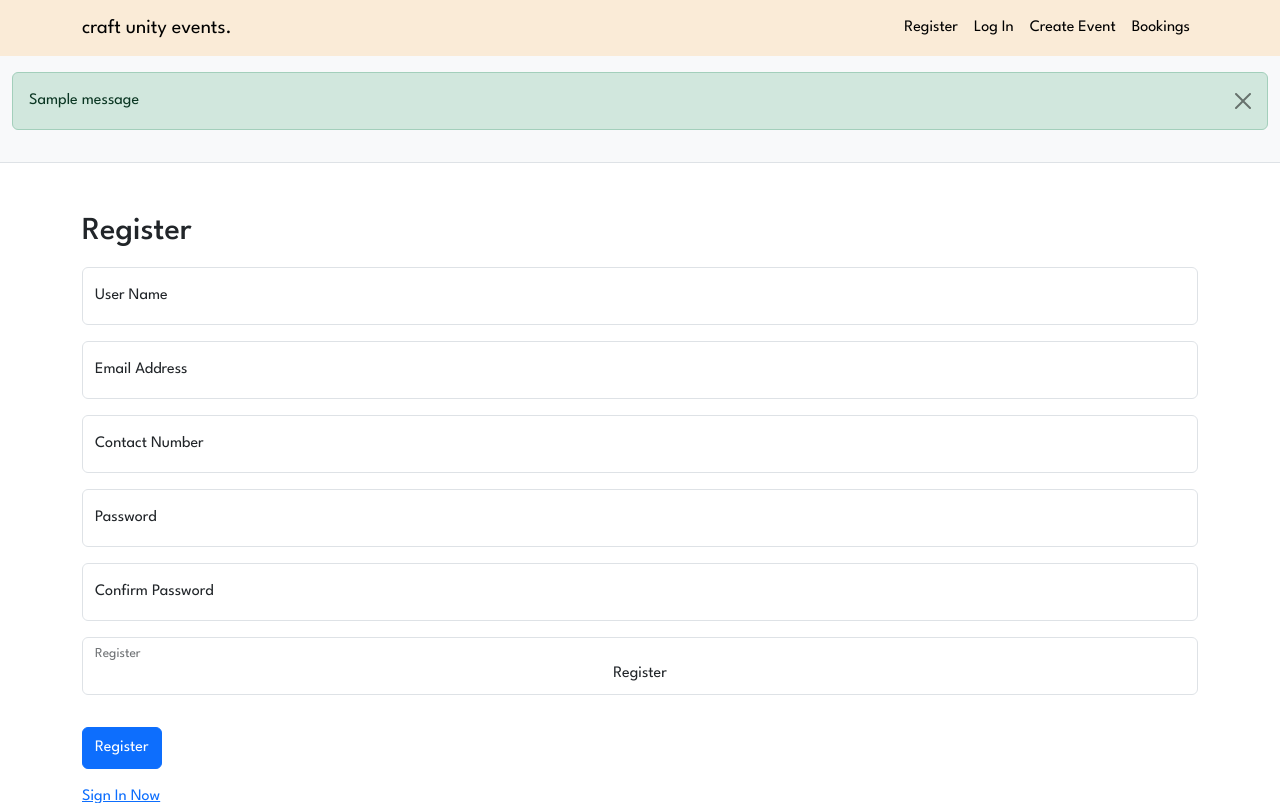
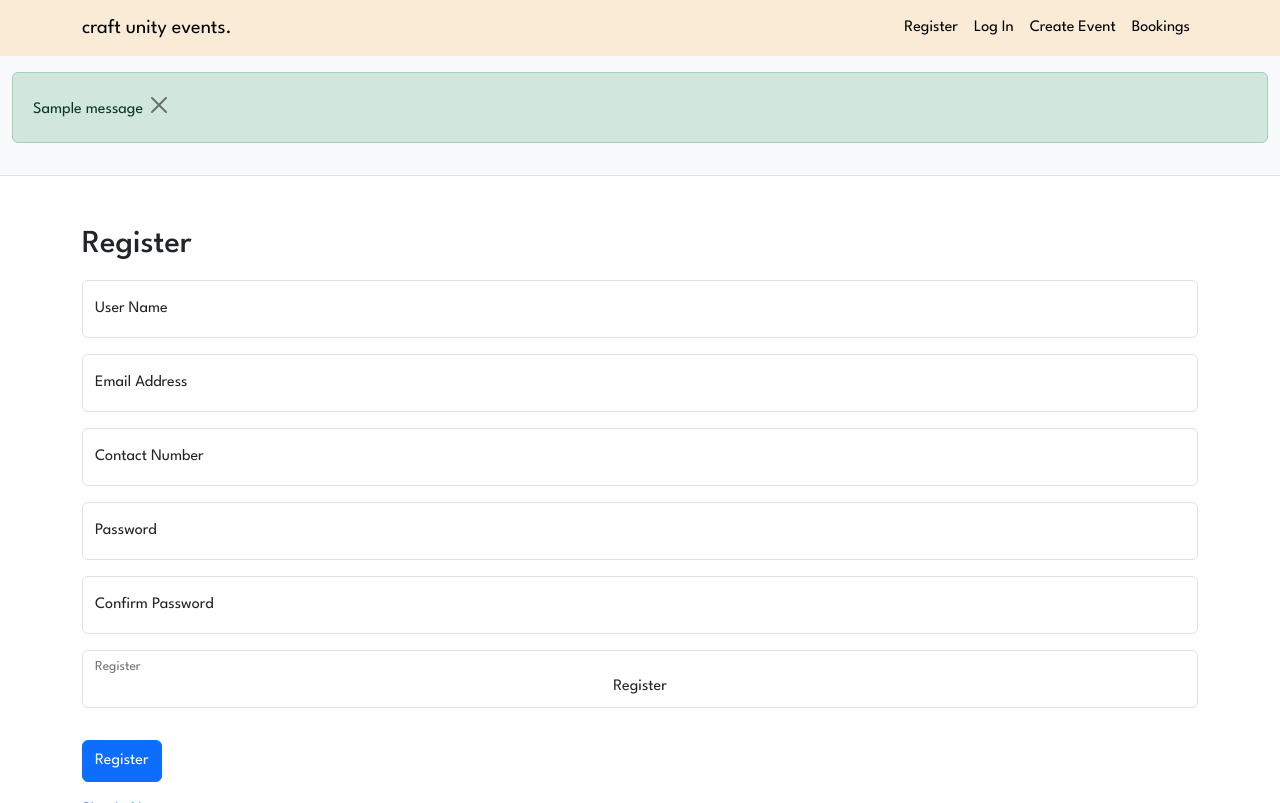
Before and after one commit to heyimtrishh/IAB207-Group-11, a Flask app: page /register in a window 1280 px wide. Shown: the top 803 px of the page. Run offline with Flask 3, Linux system fonts and the light colour scheme; tables that the repository leaves empty hold one stand-in row (values such as "Sample post"); one stand-in notice (Sample message) is shown; some libraries are stand-ins or nearby versions.

Commit message:
update auth, css, base

```diff
--- a/a3_starter_code/a3_starter_code-main/a3_group11/craftunityevents/auth.py
+++ b/a3_starter_code/a3_starter_code-main/a3_group11/craftunityevents/auth.py
@@ -55,7 +55,7 @@ def login():
             login_user(user)
             return redirect(url_for('main.index'))
         else:
-            flash(error)
+            flash(error, 'custom-flash-message')
     return render_template('user.html', form=login_form, heading='Login')
 
 @authbp.route('/logout')
--- a/a3_starter_code/a3_starter_code-main/a3_group11/craftunityevents/static/style/style.css
+++ b/a3_starter_code/a3_starter_code-main/a3_group11/craftunityevents/static/style/style.css
@@ -209,8 +209,13 @@ main {
     padding-top: 40px 0px;
 }
 
+/* New CSS Added */
 .account-box {
     padding: 50px 0px;
+}
+
+.custom-padding {
+    padding: 20px;
 }
 
 .exploremore {
--- a/a3_starter_code/a3_starter_code-main/a3_group11/craftunityevents/templates/base.html
+++ b/a3_starter_code/a3_starter_code-main/a3_group11/craftunityevents/templates/base.html
@@ -47,7 +47,7 @@
             <div class="row mt-3 mb-3">
                 <div class="col-md-12">
                     {% for category, message in messages %}
-                    <div class="alert alert-{{ category }} alert-dismissible fade show" role="alert">
+                    <div class="alert alert-{{ category }} custom-padding" role="alert">
                         {{ message }}
                         <button type="button" class="btn-close" data-bs-dismiss="alert" aria-label="Close"></button>
                     </div>
```
